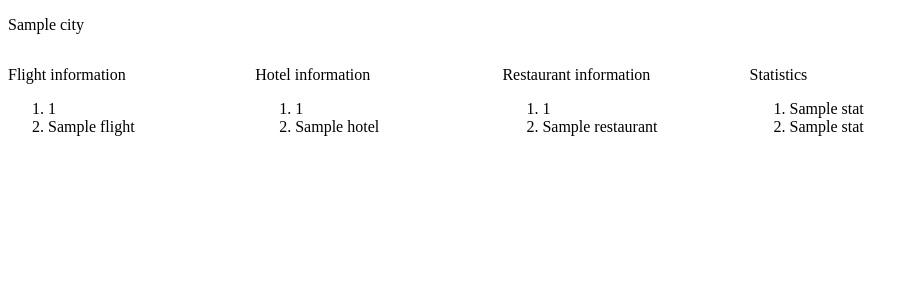
After one commit to turneste/CS-361-Portfolio-Project, a Flask app: template templates/output.html in a window 1280 px wide. The commit adds this page. Shown: the top 300 px of the page, without its empty margins (0-917 px from the left). Run offline with Flask 2, Linux system fonts and the light colour scheme; the template is opened without the code that fills it: most values are stand-ins (such as "Sample title", 1, 10 or a date in 2020).

Commit message:
MVP progress 2

```diff
--- a/app.py
+++ b/app.py
@@ -1,5 +1,6 @@
-from flask import Flask, render_template, url_for
+from flask import Flask, render_template, url_for, request
 from flask_sqlalchemy import SQLAlchemy
+import static.script.static as static
 
 app = Flask(__name__)
 app.config['SQLALCHEMY_DATABASE_URI'] = 'sqlite:///database.db'
@@ -12,13 +13,76 @@ class Travel_Data(db.Model):
     budget = db.Column(db.Integer, nullable=False)
     interest = db.Column(db.Integer, nullable=False)  # list
 
-@app.route('/')
+@app.route('/', methods=['POST', 'GET'])
 def index():
-    data = Travel_Data.query.all()
-    return render_template('index.html', data=data)
+    if request.method == 'POST':
+        data = {
+            "cities" : None,
+            "hotels" : None,
+            "restaurant" : None,
+            "flights" : None,
+            "stats" : None
+        }
+
+        ############################
+        #  Generate restaurant data
+        ############################
+
+
+        age = request.form['age']
+        budget = 1000
+        search_data = static.city_finder(age, budget)
+
+        data["cities"] = search_data[0]
+        data["stats"] = search_data[1]
+
+        ############################
+        #  Gather hotel data
+        ############################
+
+        hotel_list = dict()
+
+        for city in data["cities"]:
+
+            hotel_list[str(city)] = (static.hotel_finder(city))
+
+        data["hotels"] = hotel_list
+
+        ############################
+        #  Gather flight data
+        ############################
+
+        flight_list = dict()
+
+        for city in data["cities"]:
+
+            flight_list[str(city)] = (static.flight_finder(city))
+
+        data["flights"] = flight_list
+
+        ############################
+        #  Gather restaurant data
+        ############################
+
+        restaurant_list = dict()
+
+        for city in data["cities"]:
+
+            restaurant_list[str(city)] = (static.restaurant_finder(city))
+
+        data["restaurant"] = restaurant_list
+
+
+
+        return render_template('output.html', data=data)
+
+    else:
+        return render_template('index.html')
 
 #  db.create_all()
 #  intialize()
 
+
+
 if __name__ == '__main__':
     app.run(debug=True)
--- a/static/css/main.css
+++ b/static/css/main.css
@@ -1,4 +1,16 @@
 body {
-    margin: 0;
-    font-family: sans-serif;
+    width: 95%;
+    height: 95%;
+
 }
+
+.city {
+    width: 100%;
+    height: 33%;
+}
+
+.info {
+    display: inline-block;
+    width: 20%;
+    height: 75%;
+}
--- /dev/null
+++ b/templates/output.html
@@ -0,0 +1,52 @@
+{% extends 'base.html' %}
+
+{% block head %}
+
+{% endblock %}
+
+{% block body %}
+
+{% for city in data["cities"] %}
+<div class="city" id="city">
+
+    <div id = "cityName" class="title">
+         <p>{{ city }}</p>
+    </div>
+
+    <div id = "flights" class="info">
+        <p>Flight information</p>
+        <ol>
+                <li>{{  data["flights"][city][0] }}</li>
+                <li>{{  data["flights"][city][1] }}</li>
+        </ol>
+    </div>
+
+    <div id = "hotels" class="info">
+        <p>Hotel information</p>
+        <ol>
+                <li>{{  data["hotels"][city][0] }}</li>
+                <li>{{  data["hotels"][city][1] }}</li>
+        </ol>
+
+    </div>
+        <div id = "restaurant" class="info">
+        <p>Restaurant information</p>
+        <ol>
+            <li>{{  data["restaurant"][city][0] }}</li>
+            <li>{{  data["restaurant"][city][1] }}</li>
+        </ol>
+    </div>
+
+    <div id = "stats" class="info">
+        <p>Statistics</p>
+        <ol>
+            <li>{{  data["stats"][0] }}</li>
+            <li>{{  data["stats"][1] }}</li>
+        </ol>
+    </div>
+
+</div>
+
+{% endfor %}
+
+{% endblock %}
```
Also changed, not shown: static/script/static.py (added, +29 -0 lines), templates/index.html (+29 -5 lines), data .csv.
